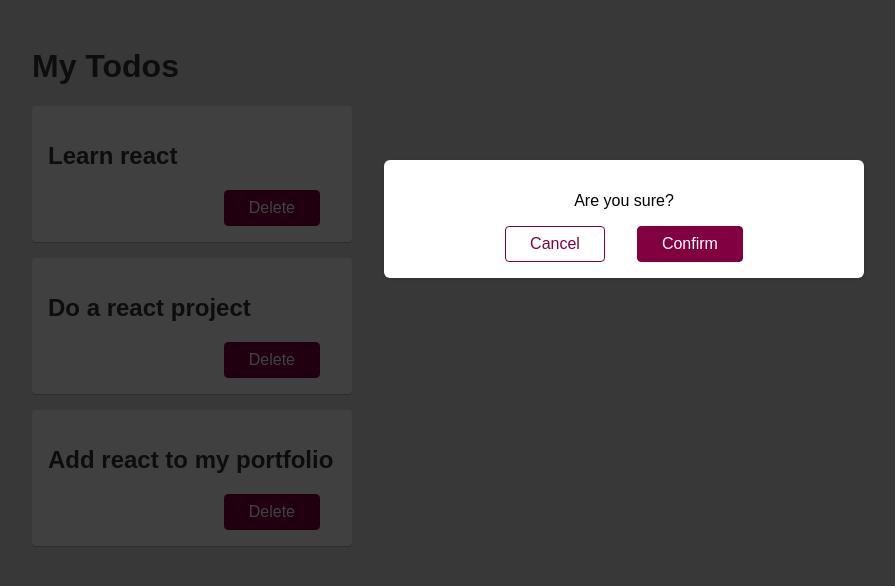
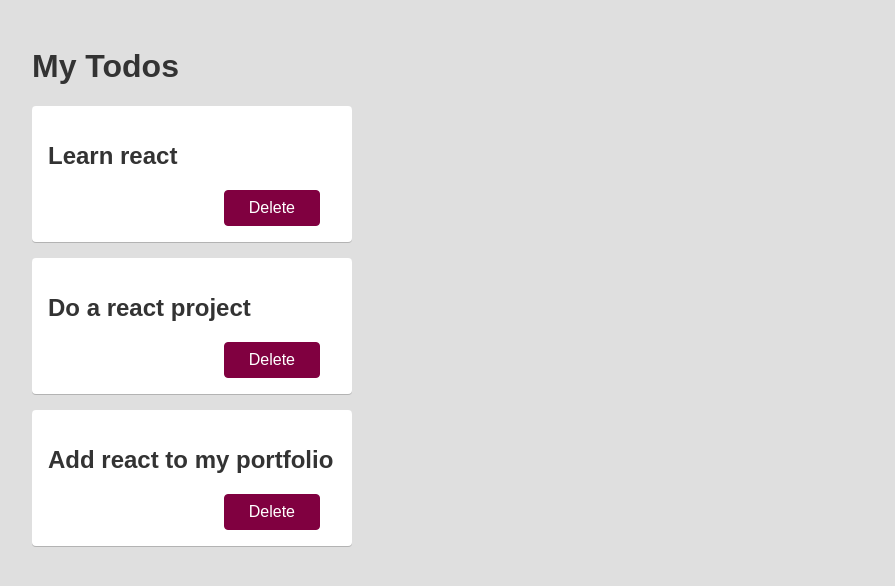
Before and after one commit to afolabiopakunle/react-001, a React (Create React App) app: page / in a window 1280 px wide. Shown: the top 586 px of the page, without its empty margins (16-911 px from the left). Built offline with nearby package versions, Linux system fonts and the light colour scheme.

Commit message:
states set

```diff
--- a/src/App.js
+++ b/src/App.js
@@ -2,8 +2,7 @@ import React from 'react';
 import './style.css';
 
 import Todo from './components/Todo';
-import Modal from './components/Modal';
-import Backdrop from './components/Backdrop';
+
 
 
 function App() {
@@ -13,8 +12,6 @@ function App() {
       <Todo text="Learn react"/>
       <Todo text="Do a react project" />
       <Todo text="Add react to my portfolio" />
-      <Modal />
-      <Backdrop />
     </div>
   );
 }
--- a/src/components/Modal.js
+++ b/src/components/Modal.js
@@ -1,11 +1,18 @@
 import React from 'react';
+import {useState} from 'react'
 
 function Modal() {
+  const [isModalOpen, setModalState] = useState(true)
+
+  function removeModal() {
+    setModalState(false)
+  }
+
   return (
     <div className="modal">
       <p>Are you sure?</p>
       <button className="btn btn--alt">Cancel</button>
-      <button className="btn">Confirm</button>
+      <button className="btn" OnClick={removeModal}>Confirm</button>
     </div>
   )
 }
--- a/src/components/Todo.js
+++ b/src/components/Todo.js
@@ -1,10 +1,14 @@
 import React from 'react';
+import {useState} from 'react';
+
 import Modal from './Modal';
+import Backdrop from './Backdrop';
 
 function Todo(props) {
+  const [isModalOpen, setModalState ] = useState(false);
 
   function deleteHandler() {
-    return <Modal />
+    setModalState(true)
   }
 
   return (
@@ -13,6 +17,8 @@ function Todo(props) {
       <div className="actions">
         <button className="btn" onClick={deleteHandler}>Delete</button>
       </div>
+      {isModalOpen && <Backdrop />}
+      {isModalOpen && <Modal /> }
     </div>
   );
 }
```
